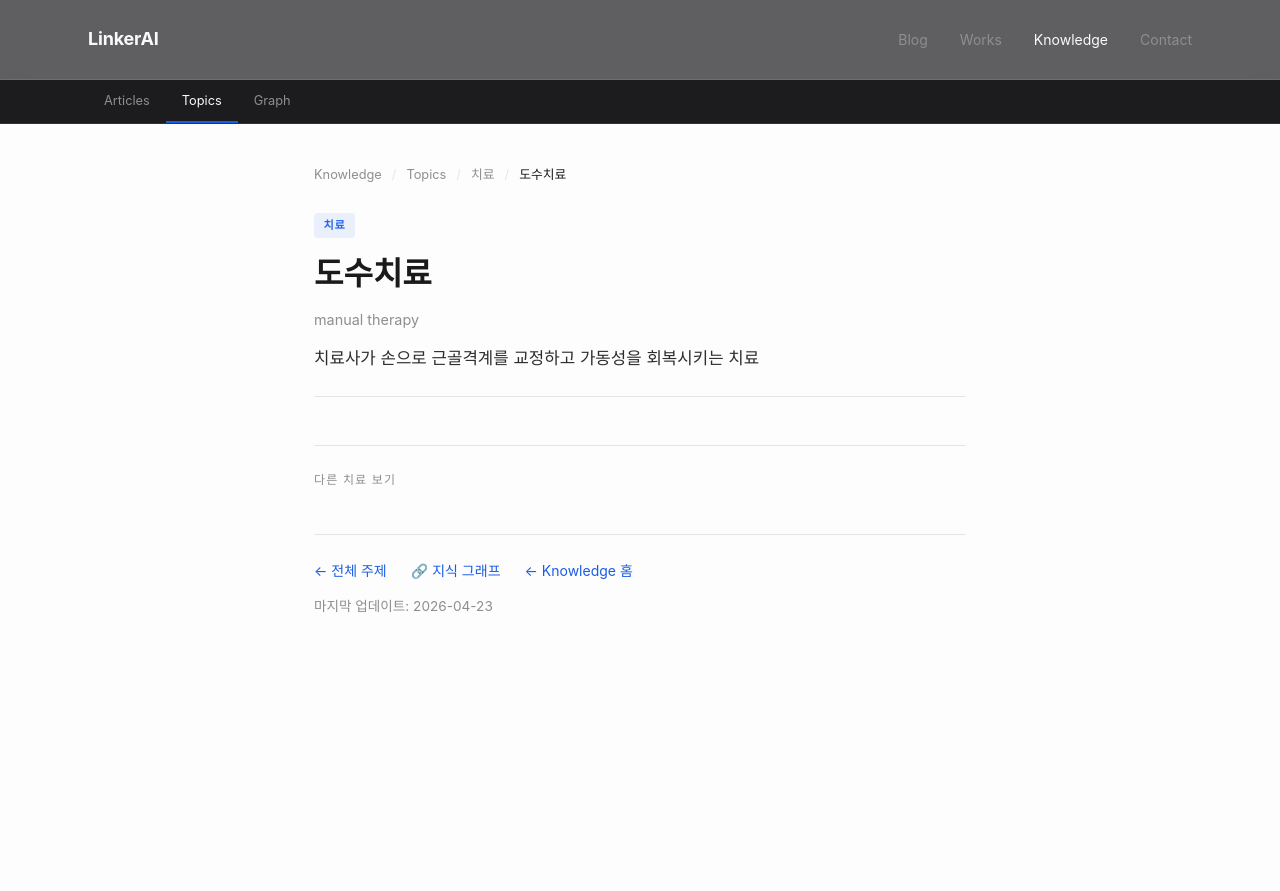
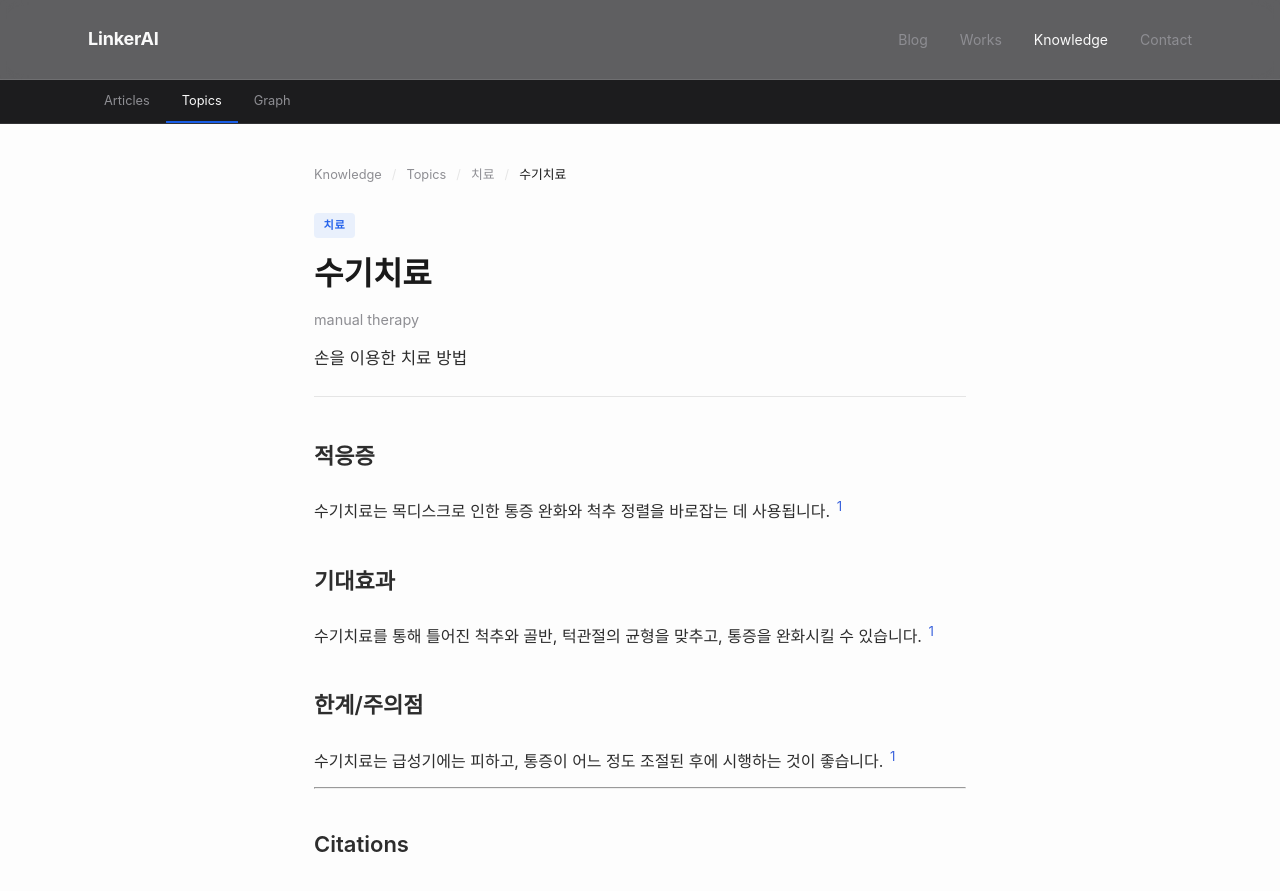
Before and after one commit to feelharmony/linkare-medical-knowledge, a Jekyll site: the page built from treatments/manual-therapy.md, in a window 1280 px wide and 900 px high. Shown: the top 891 px of the window. Built offline with Jekyll 4.4.1, drawn with Linux system fonts in a browser that asks for light colours; some web fonts are replaced; some of the changed text lies outside the part shown.

Commit message:
update entity: 수기치료 (manual-therapy)

```diff
--- a/treatments/manual-therapy.md
+++ b/treatments/manual-therapy.md
@@ -3,7 +3,27 @@ layout: entity-hub
 entity_id: manual-therapy
 entity_type: treatment
 permalink: /treatments/manual-therapy/
-title: "도수치료"
-title_en: "manual therapy"
-description: "치료사가 손으로 근골격계를 교정하고 가동성을 회복시키는 치료"
+title: 수기치료
+description: 손을 이용한 치료 방법
+title_en: manual therapy
+last_reviewed: '2026-04-23'
+source_count: 0
+version: 2
 ---
+## 적응증
+수기치료는 목디스크로 인한 통증 완화와 척추 정렬을 바로잡는 데 사용됩니다. [^1]
+
+## 기대효과
+수기치료를 통해 틀어진 척추와 골반, 턱관절의 균형을 맞추고, 통증을 완화시킬 수 있습니다. [^1]
+
+## 한계/주의점
+수기치료는 급성기에는 피하고, 통증이 어느 정도 조절된 후에 시행하는 것이 좋습니다. [^1]
+
+---
+
+## Citations
+[^1]: [ansimpainfree.kr/blog/2026-04-08-f5bbae53](https://ansimpainfree.kr/blog/2026-04-08-f5bbae53)
+[^2]: [thewellsr.kr/en/blog/understanding-straight-neck-and-forward-head-postu](https://thewellsr.kr/en/blog/understanding-straight-neck-and-forward-head-postu)
+
+## Changelog
+- 2026-04-23 v2: 적응증 new, 기대효과 new, 한계/주의점 new
```
